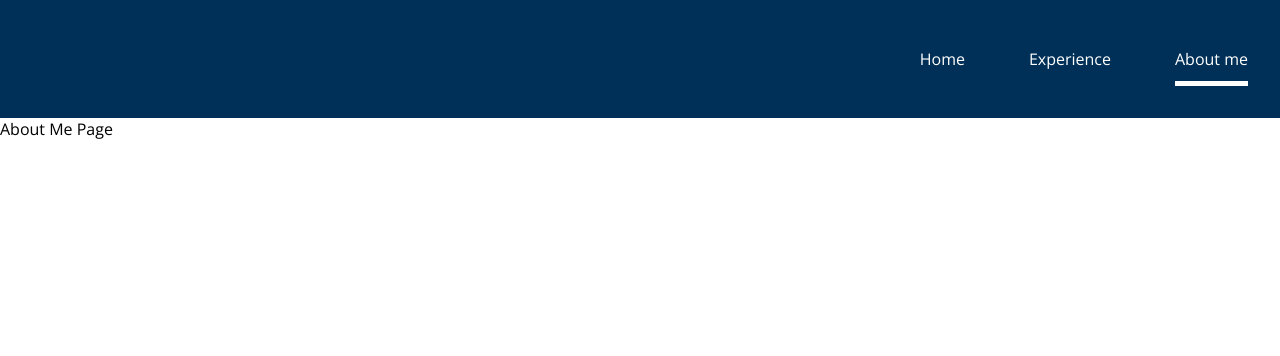
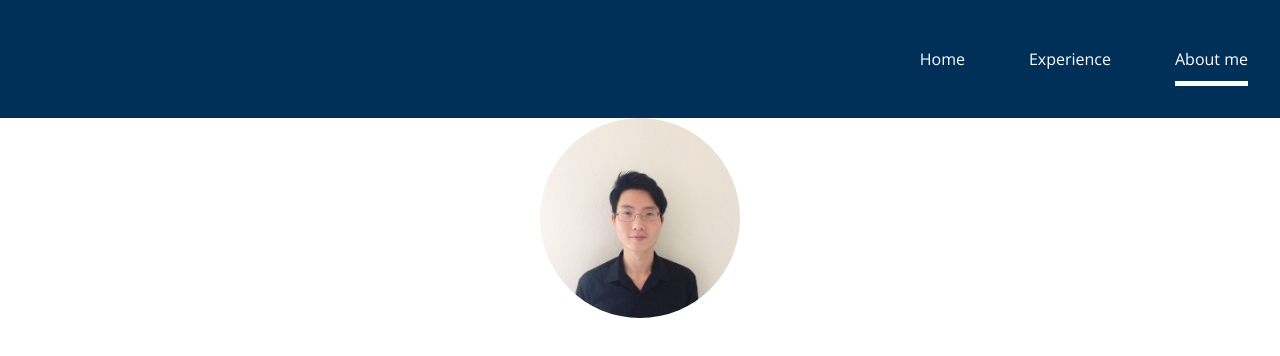
Before and after one commit to andre-pan/andre-pan.github.io, a React (Create React App) app: page /about in a window 1280 px wide. Shown: the top 356 px of the page. Built offline with nearby package versions, Linux system fonts and the light colour scheme.

Commit message:
add profile image to about me

```diff
--- a/src/App.css
+++ b/src/App.css
@@ -65,3 +65,10 @@ h1{
   max-width: 100%;
   height: auto;
 }
+
+.profile-img{
+  height: 200px;
+  width: 200px;
+  object-fit: cover;
+  border-radius: 50%;
+}
--- a/src/pages/AboutMe.js
+++ b/src/pages/AboutMe.js
@@ -1,9 +1,10 @@
 import React from 'react'
+import ProfileImgSrc from '../assets/ProfileImg.png';
 
 function AboutMePage(){
     return (
-        <div>
-            About Me Page
+        <div className="flex-center">
+            <img src={ProfileImgSrc} className="responsive-img profile-img"/>
         </div>
     );
 }
```
